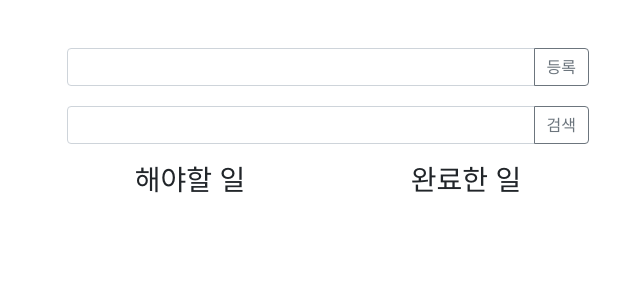
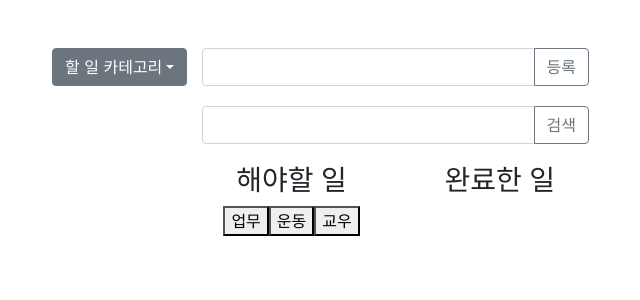
Before and after one commit to fcsn/create-react-app-test, a React (Create React App) app: page / in a window 1280 px wide. Shown: the top 300 px of the page, without its empty margins (312-952 px from the left). Built offline with nearby package versions, Linux system fonts and the light colour scheme.

Commit message:
Add dropdown in App.js

```diff
--- a/package.json
+++ b/package.json
@@ -3,9 +3,11 @@
   "version": "0.1.0",
   "private": true,
   "dependencies": {
+    "bootstrap": "^4.1.3",
     "react": "^16.6.3",
     "react-dom": "^16.6.3",
-    "react-scripts": "2.1.1"
+    "react-scripts": "2.1.1",
+    "reactstrap": "^6.5.0"
   },
   "scripts": {
     "start": "react-scripts start",
--- a/src/App.js
+++ b/src/App.js
@@ -1,17 +1,23 @@
 import React, { Component } from 'react';
 import './App.css';
+import { Dropdown, DropdownToggle, DropdownMenu, DropdownItem } from 'reactstrap';
 
 let todoId = 0
 
 class App extends Component {
   constructor (props) {
       super(props)
+
+      this.toggle = this.toggle.bind(this);
+
       this.state = {
           todoItems: [],
           todoInput: '',
-          retrieveInput: ''
-          // todo 아이템이 들어갈 배열 선언
+          retrieveInput: '',
+          category: 'TODAY',
+          dropdownOpen: false
       }
+
       this._handleOnClickAddItem = this._handleOnClickAddItem.bind(this)
       this._handleOnChangeTodoInput = this._handleOnChangeTodoInput.bind(this)
       this._handleOnClickRemove = this._handleOnClickRemove.bind(this)
@@ -20,6 +26,12 @@ class App extends Component {
       this._handleOnChangeInputRetrieve = this._handleOnChangeInputRetrieve.bind(this)
       this._handleOnChangeRetrieveTodo = this._handleOnChangeRetrieveTodo.bind(this)
   }
+    toggle() {
+        this.setState(prevState => ({
+            dropdownOpen: !prevState.dropdownOpen
+        }));
+    }
+
     _handleOnClickAddItem () {
       const {todoItems, todoInput} = this.state
       if (todoInput.length === 0) return alert('뭐함')
@@ -80,6 +92,25 @@ class App extends Component {
     return (
       <div className="container" style={{ maxWidth: 600, padding: '20px, 0' }}>
         <div className='row' style={{padding: '3rem 1.5rem'}}>
+
+
+            <Dropdown isOpen={this.state.dropdownOpen} toggle={this.toggle}>
+                <DropdownToggle caret>
+                    할 일 카테고리
+                </DropdownToggle>
+                <DropdownMenu>
+                    <DropdownItem header>Header</DropdownItem>
+                    {/*<DropdownItem disabled>Action</DropdownItem>*/}
+                    <DropdownItem>업무</DropdownItem>
+                    <DropdownItem>운동</DropdownItem>
+                    <DropdownItem>교우</DropdownItem>
+                    <DropdownItem divider />
+                    <DropdownItem>Another Action</DropdownItem>
+                </DropdownMenu>
+            </Dropdown>
+
+
+
             <div className='col text-center'>
                 <div className='input-group'>
                     <input type="text"
@@ -141,6 +172,12 @@ class App extends Component {
                             </div>
                         )}
                     </div>
+
+                    <div className="col-6">
+                        <button>업무</button>
+                        <button>운동</button>
+                        <button>교우</button>
+                    </div>
                 </div>
 
             </div>
--- a/src/index.js
+++ b/src/index.js
@@ -3,10 +3,12 @@ import ReactDOM from 'react-dom';
 import './index.css';
 import App from './App';
 import * as serviceWorker from './serviceWorker';
+import 'bootstrap/dist/css/bootstrap.min.css';
 
 ReactDOM.render(<App />, document.getElementById('root'));
 
 // If you want your app to work offline and load faster, you can change
 // unregister() to register() below. Note this comes with some pitfalls.
 // Learn more about service workers: http://bit.ly/CRA-PWA
-serviceWorker.unregister();
+serviceWorker.register();
+//쓰지 않으려면 serviceWorker.unregister();
```
Also changed, not shown: 1 other file (tests, documents, lock files or other folders).
